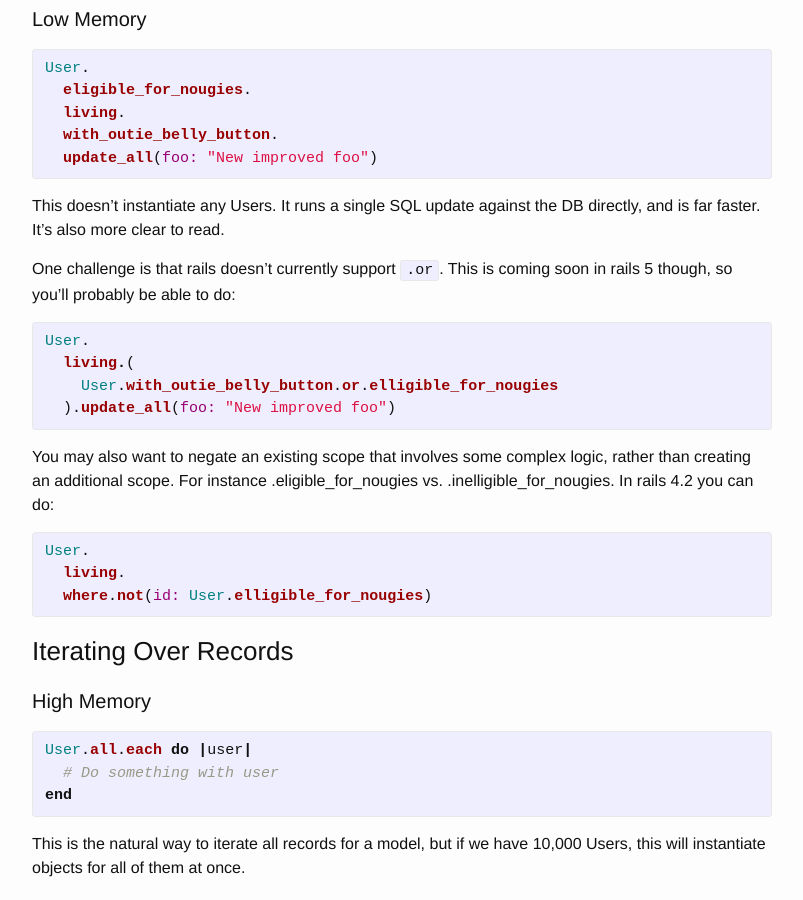
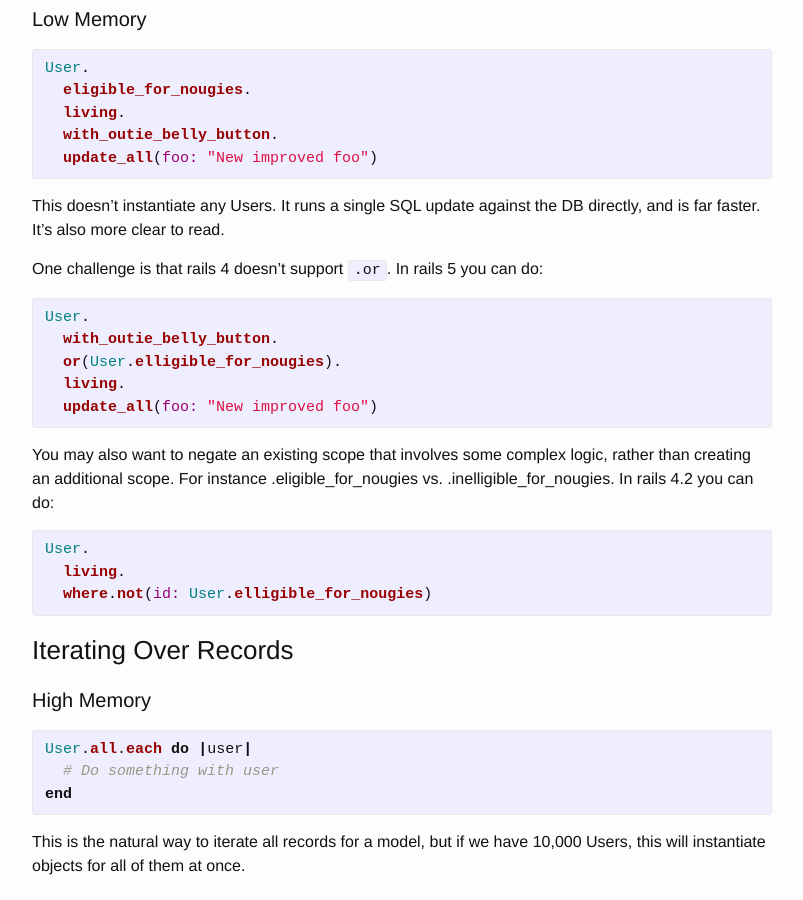
Before and after one commit to woodchuck/woodchuck.github.io, a Jekyll site: the page built from _posts/2016-06-27-reducing-memory-use-in-rails.markdown, in a window 1280 px wide and 900 px high, scrolled down 864 px. Shown: the whole window, without its empty margins (238-1041 px from the left). Built offline with Jekyll 4.4.1, drawn with Linux system fonts in a browser that asks for light colours.

Commit message:
Fix .or example

```diff
--- a/_posts/2016-06-27-reducing-memory-use-in-rails.markdown
+++ b/_posts/2016-06-27-reducing-memory-use-in-rails.markdown
@@ -39,13 +39,14 @@ User.
 
 This doesn't instantiate any Users. It runs a single SQL update against the DB directly, and is far faster. It's also more clear to read.
 
-One challenge is that rails doesn't currently support `.or`. This is coming soon in rails 5 though, so you'll probably be able to do:
+One challenge is that rails 4 doesn't support `.or`. In rails 5 you can do:
 
 {% highlight ruby %}
 User.
-  living.(
-    User.with_outie_belly_button.or.elligible_for_nougies
-  ).update_all(foo: "New improved foo")
+  with_outie_belly_button.
+  or(User.elligible_for_nougies).
+  living.
+  update_all(foo: "New improved foo")
 {% endhighlight %}
 
 You may also want to negate an existing scope that involves some complex logic, rather than creating an additional scope. For instance .eligible_for_nougies vs. .inelligible_for_nougies. In rails 4.2 you can do:
```
